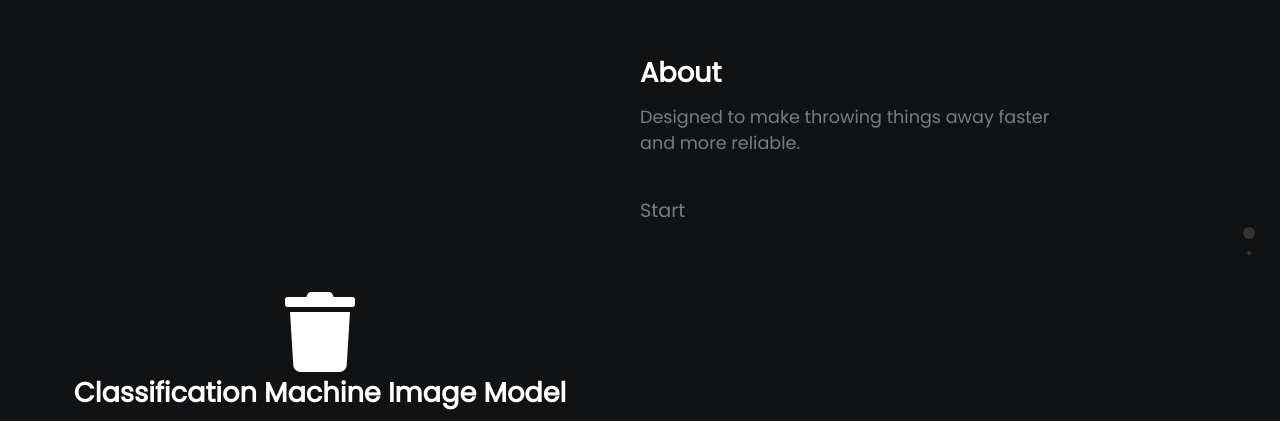
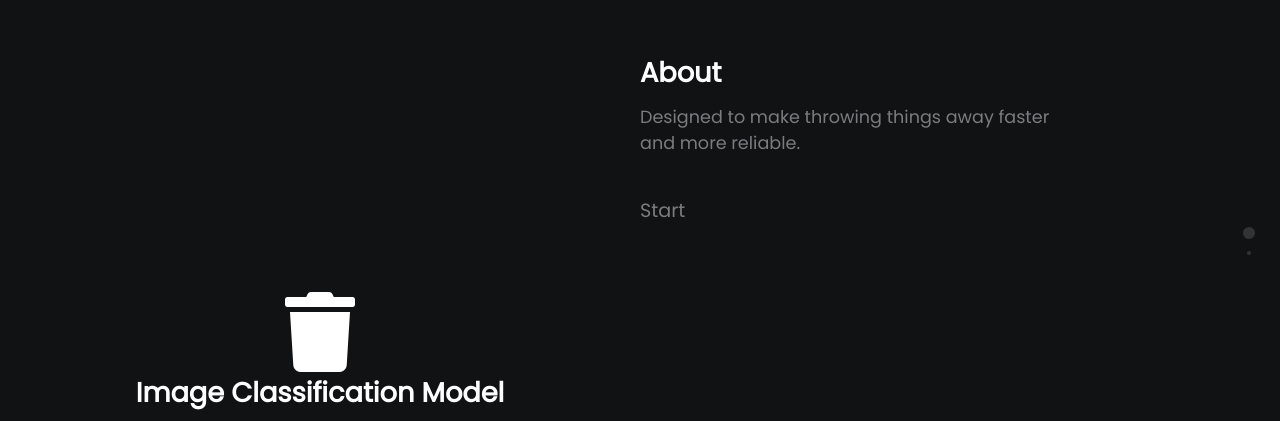
Before and after one commit to ezraarisi/trashclass, a plain HTML site: page two v2/index.html in a window 1280 px wide. Shown: the part 157-578 px from the top of the page. Drawn offline with nearby package versions, Linux system fonts and the light colour scheme.

Commit message:
heading change

```diff
--- a/two v2/index.html
+++ b/two v2/index.html
@@ -22,7 +22,7 @@
         <div class="grid-2">
           <div class="section-1">
               <i class="fa fa-trash fa-5x white" aria-hidden="true"></i>
-              <h2>Classification Machine Image Model</h2>
+              <h2> Image Classification Model </h2>
               <p>Trash Classifier.</p>
               <a href="#"><i class="fab fa-github"></i></a>
               <a href="#"  class="button hvr-float" onclick="location.href='https://docs.google.com/presentation/d/e/2PACX-1vSFpR6Xs39wJIKV7YKwQgs6HYjCkV6fCPXu_rsMSV0XwEfdXACKfqDZv01FyfHbrDoeKk-789ca7TcY/pub?start=false&loop=false&delayms=3000';"><i class="fa fa-play" aria-hidden="true"></i></a>
```
